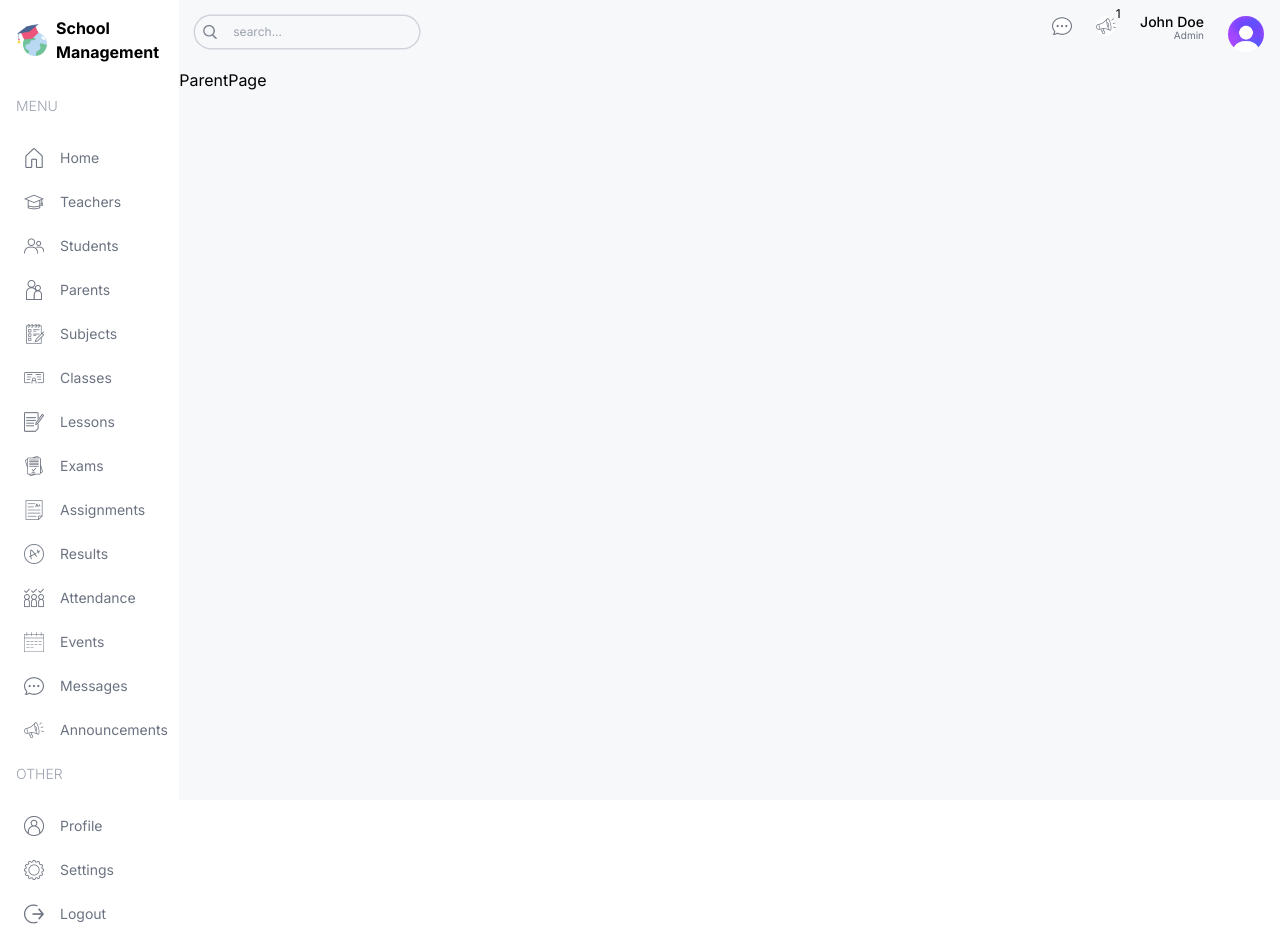
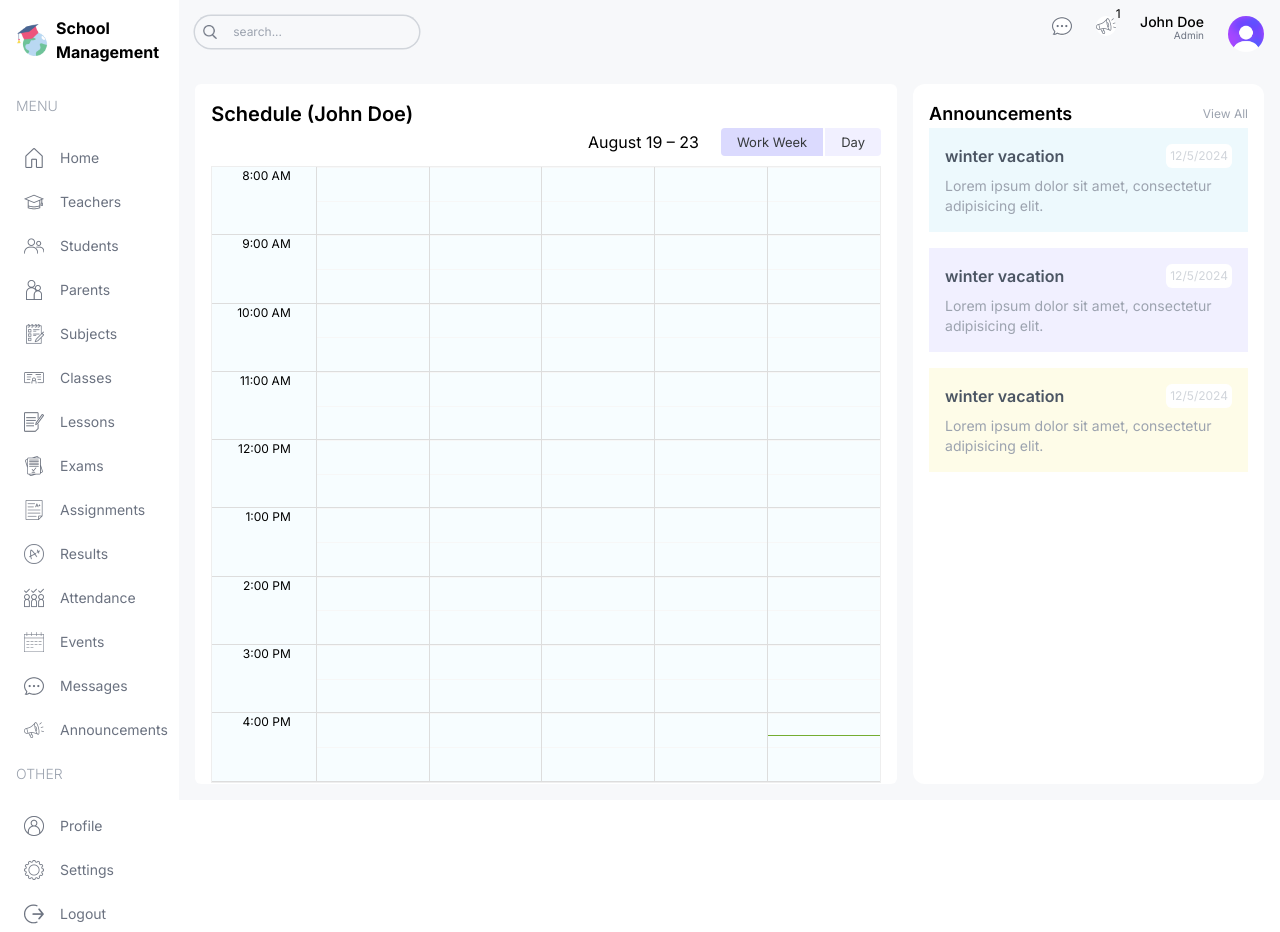
Before and after one commit to ronymia/next-school-management-system, a Next.js app: page /parent in a window 1280 px wide. Built offline with nearby package versions, Linux system fonts and the light colour scheme.

Commit message:
student teacher and parent dashboard

```diff
--- a/package.json
+++ b/package.json
@@ -9,8 +9,10 @@
     "lint": "next lint"
   },
   "dependencies": {
+    "moment": "^2.30.1",
     "next": "14.2.5",
     "react": "^18",
+    "react-big-calendar": "^1.13.4",
     "react-calendar": "^5.0.0",
     "react-dom": "^18",
     "recharts": "^2.12.7"
@@ -18,6 +20,7 @@
   "devDependencies": {
     "@types/node": "^20",
     "@types/react": "^18",
+    "@types/react-big-calendar": "^1.8.9",
     "@types/react-dom": "^18",
     "eslint": "^8",
     "eslint-config-next": "14.2.5",
--- a/src/app/(dashboard)/layout.tsx
+++ b/src/app/(dashboard)/layout.tsx
@@ -26,7 +26,7 @@
       </div>
 
       {/* RIGHT SIDEBAR */}
-      <div className="w-[86%] md:w-[92%] lg:w-[14%] xl:w-[86%] bg-[#F7F8FA] overflow-scroll">
+      <div className="w-[86%] md:w-[92%] lg:w-[14%] xl:w-[86%] bg-[#F7F8FA] flex flex-col">
         {/* NAVBAR */}
         <Navbar />
 
--- a/src/app/(dashboard)/parent/page.tsx
+++ b/src/app/(dashboard)/parent/page.tsx
@@ -1,5 +1,23 @@
-import React from "react";
+import Announcements from "@/components/Announcements";
+import BigCalender from "@/components/BigCalender";
 
-export default function ParentPage() {
-  return <div>ParentPage</div>;
+export default function TeacherPage() {
+  return (
+    <section className="flex-1 p-4 flex flex-col gap-4 xl:flex-row">
+      {/* LEFT */}
+      <section className="w-full xl:w-2/3">
+        {/* Calendar */}
+        <div className="h-full p-4 rounded-md bg-white">
+          <h1 className="text-xl font-semibold">Schedule (John Doe)</h1>
+          <BigCalender />
+        </div>
+      </section>
+
+      {/* RIGHT */}
+      <aside className="w-full xl:w-1/3 flex flex-col gap-8">
+        {/*  Announcements */}
+        <Announcements />
+      </aside>
+    </section>
+  );
 }
--- a/src/app/(dashboard)/student/page.tsx
+++ b/src/app/(dashboard)/student/page.tsx
@@ -1,5 +1,25 @@
-import React from "react";
+import Announcements from "@/components/Announcements";
+import BigCalender from "@/components/BigCalender";
+import EventCalender from "@/components/EventCalender";
 
 export default function StudentPage() {
-  return <div>StudentPage</div>;
+  return (
+    <section className="p-4 flex flex-col gap-4 xl:flex-row">
+      {/* LEFT */}
+      <section className="w-full xl:w-2/3">
+        {/* Calendar */}
+        <div className="h-full p-4 rounded-md bg-white">
+          <h1 className="text-xl font-semibold">Schedule (4A)</h1>
+          <BigCalender />
+        </div>
+      </section>
+
+      {/* RIGHT */}
+      <aside className="w-full xl:w-1/3 flex flex-col gap-8">
+        {/* Events and Announcements */}
+        <EventCalender />
+        <Announcements />
+      </aside>
+    </section>
+  );
 }
--- a/src/app/(dashboard)/teacher/page.tsx
+++ b/src/app/(dashboard)/teacher/page.tsx
@@ -1,5 +1,23 @@
-import React from "react";
+import Announcements from "@/components/Announcements";
+import BigCalender from "@/components/BigCalender";
 
 export default function TeacherPage() {
-  return <div>TeacherPage</div>;
+  return (
+    <section className="flex-1 p-4 flex flex-col gap-4 xl:flex-row">
+      {/* LEFT */}
+      <section className="w-full xl:w-2/3">
+        {/* Calendar */}
+        <div className="h-full p-4 rounded-md bg-white">
+          <h1 className="text-xl font-semibold">Schedule</h1>
+          <BigCalender />
+        </div>
+      </section>
+
+      {/* RIGHT */}
+      <aside className="w-full xl:w-1/3 flex flex-col gap-8">
+        {/*  Announcements */}
+        <Announcements />
+      </aside>
+    </section>
+  );
 }
--- a/src/app/globals.css
+++ b/src/app/globals.css
@@ -3,7 +3,7 @@
 @tailwind utilities;
 
 :root {
-  skyBlue : #C3EBFA;
+  skyblue: #c3ebfa;
 }
 
 @media (prefers-color-scheme: dark) {
@@ -12,21 +12,111 @@
 }
 
 body {
-
 }
 
+/*  React Calendar custom styles */
 .react-calendar {
   width: 100% !important;
   border: none !important;
   font-family: "Inter", sans-serif !important;
 }
 
-
 .react-calendar__navigation__label__labelText {
-  font-weight: 600 !important;
+  font-weight: 600;
 }
 
 .react-calendar__tile--active {
-  background-color: #C3EBFA !important;
+  background-color: #c3ebfa !important;
   color: black !important;
 }
+
+/* React Big Calendar */
+.rbc-btn-group:first-child {
+  display: none !important;
+}
+
+.rbc-toolbar-label {
+  text-align: right !important;
+  padding: 0px 20px !important;
+}
+
+.rbc-btn-group:last-child {
+  font-size: 13px !important;
+}
+
+.rbc-btn-group:last-child button {
+  border: none !important;
+  background-color: #f1f0ff !important;
+  margin-left: 2px !important;
+}
+
+.rbc-toolbar button.rbc-active {
+  background-color: #dbdafe !important;
+  box-shadow: none !important;
+}
+
+.rbc-time-view {
+  border-color: #eee !important;
+}
+
+.rbc-time-header {
+  display: none !important;
+}
+
+.rbc-time-content {
+  border: none !important;
+}
+
+.rbc-time-gutter.rbc-time-column {
+  font-size: 12px !important;
+}
+
+.rbc-time-gutter.rbc-time-column .rbc-timeslot-group {
+  padding: 0px 20px !important;
+}
+
+.rbc-timeslot-group {
+  background-color: #f7fdff !important;
+}
+
+.rbc-day-slot {
+  font-size: 14px !important;
+}
+
+.rbc-event {
+  border: none !important;
+  color: black !important;
+  padding: 10px !important;
+  margin: 10px !important;
+  width: 99% !important;
+}
+
+.rbc-event:nth-child(1) {
+  background-color: #e2f8ff !important;
+}
+.rbc-event:nth-child(2) {
+  background-color: #fefce8 !important;
+}
+.rbc-event:nth-child(3) {
+  background-color: #f2f1ff !important;
+}
+.rbc-event:nth-child(4) {
+  background-color: #fdf2fb !important;
+}
+.rbc-event:nth-child(5) {
+  background-color: #e2f8ff !important;
+}
+.rbc-event:nth-child(6) {
+  background-color: #fefce8 !important;
+}
+.rbc-event:nth-child(7) {
+  background-color: #f2f1ff !important;
+}
+.rbc-event:nth-child(8) {
+  background-color: #fdf2fb !important;
+}
+
+.rbc-event-label {
+  color: gray !important;
+  margin-bottom: 5px;
+}
--- /dev/null
+++ b/src/components/BigCalender.tsx
@@ -0,0 +1,31 @@
+"use client";
+
+import moment from "moment";
+import { useState } from "react";
+import { Calendar, momentLocalizer, View, Views } from "react-big-calendar";
+import { calendarEvents } from "@/libs/data";
+import "react-big-calendar/lib/css/react-big-calendar.css";
+
+const localizer = momentLocalizer(moment);
+export default function BigCalender() {
+  const [view, setView] = useState<View>(Views.WORK_WEEK);
+
+  const handleOnChangeView = (selectedView: View) => {
+    setView(selectedView);
+  };
+
+  return (
+    <Calendar
+      localizer={localizer}
+      events={calendarEvents}
+      startAccessor="start"
+      endAccessor="end"
+      views={[Views.WORK_WEEK, Views.DAY]} // Use Views constants here
+      view={view}
+      style={{ height: "98%" }}
+      onView={handleOnChangeView}
+      min={new Date(2025, 1, 0, 8, 0, 0)}
+      max={new Date(2025, 1, 0, 17, 0, 0)}
+    />
+  );
+}
```
Also changed, not shown: 1 other file (tests, documents, lock files or other folders).
